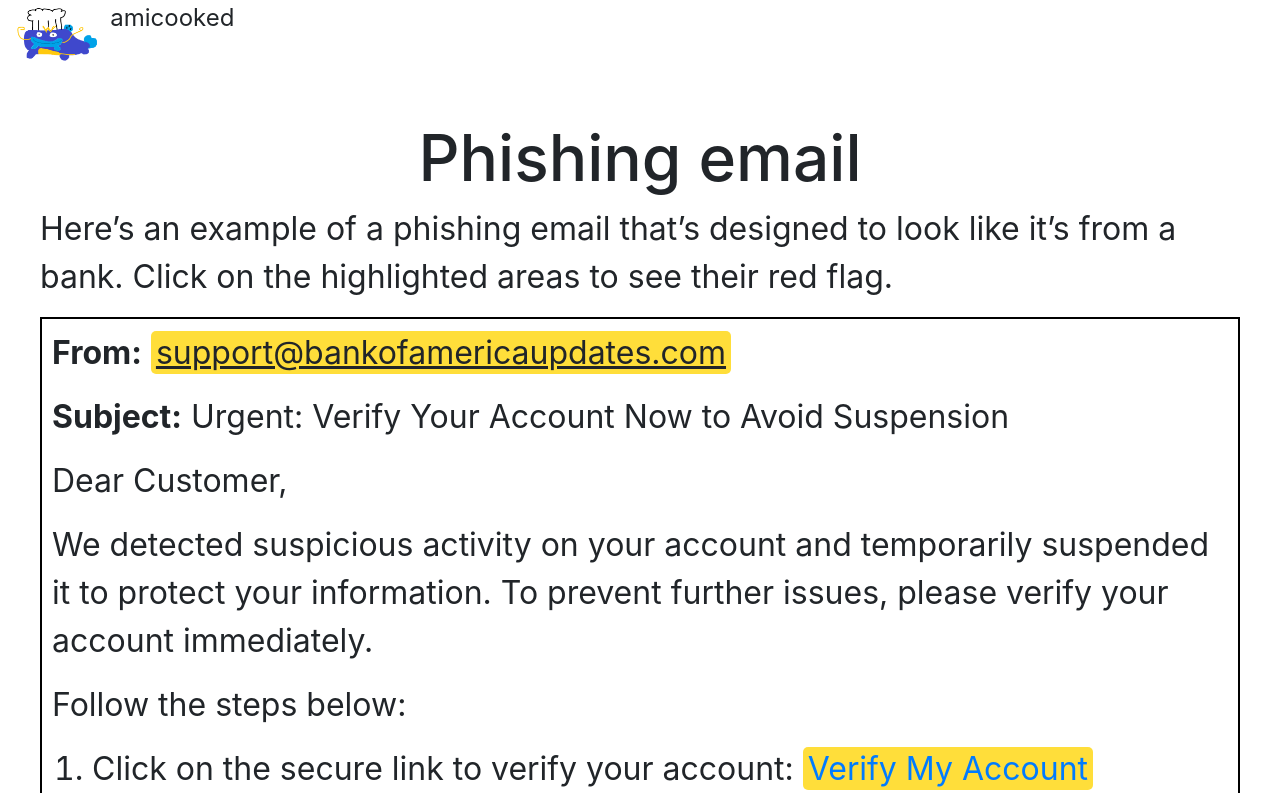
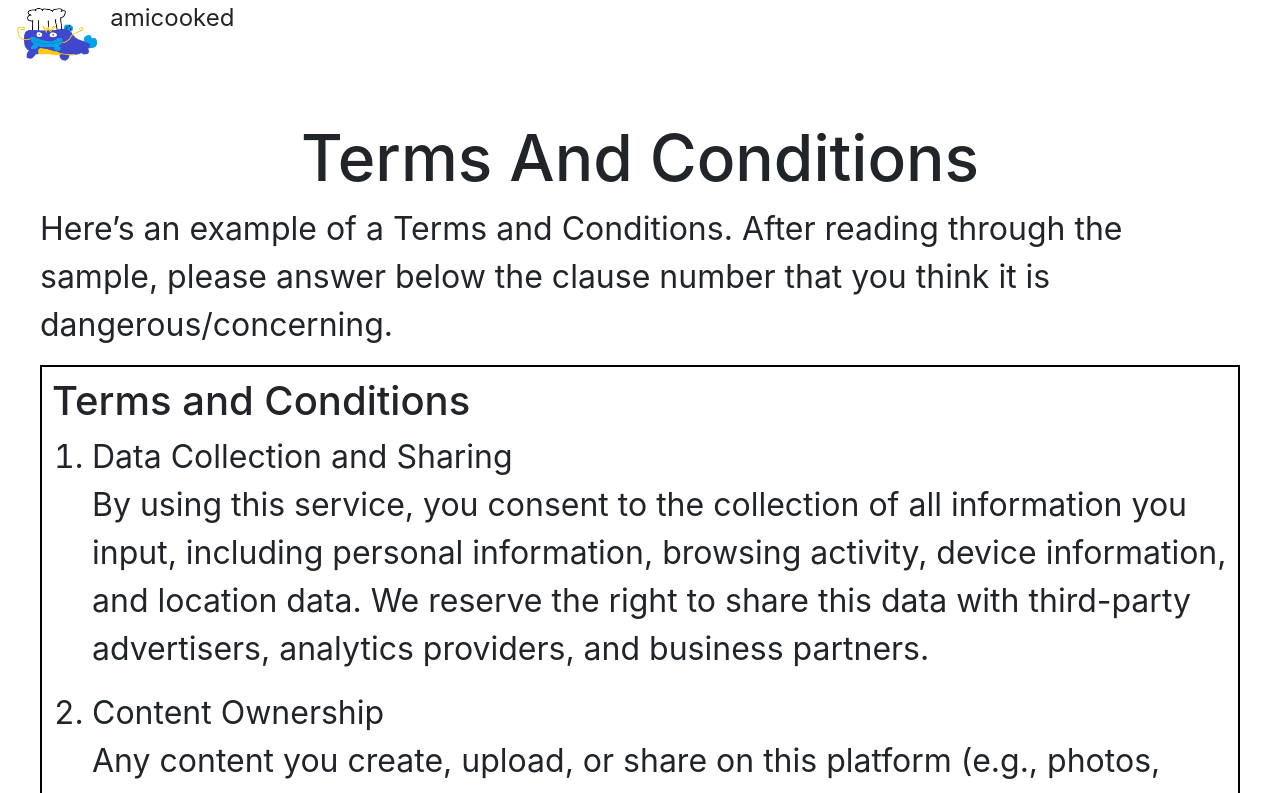
Before and after one commit to majackie/amicooked, a React (Create React App) app in the folder frontend/: page /user-dashboard/safety-tools/lesson/3/interactive in a window 1280 px wide. Shown: the top 793 px of the page. Built offline with nearby package versions, Linux system fonts and the light colour scheme.

Commit message:
Implemented dynamic rendering; Added more contents to DB

```diff
--- a/frontend/src/App.js
+++ b/frontend/src/App.js
@@ -10,7 +10,6 @@
 import LessonsHome from "./pages/LessonsHome";
 import Lesson from "./pages/Lesson";
 import Phishing from "./pages/interactive/Phishing";
-import Password from "./pages/interactive/Password";
 import TermsNConditions from "./pages/interactive/TermsNConditions"
 
 function App() {
@@ -29,11 +28,8 @@
         <Route path="/user-dashboard/safety-tools/lessons-home" element={<LessonsHome />} />
         {/* TODO: Turn this into a loop to generate Route component with path lesson/id */}
         <Route path="/user-dashboard/safety-tools/lesson/:topicId" element={<Lesson />} />
-        <Route path="/user-dashboard/safety-tools/lesson/:topicId/interactive" element={<Phishing />} />
-        <Route path="/user-dashboard/safety-tools/lesson/:topicId" element={<Lesson />} />
-        {/* TODO: Remove once added contents to DB */}
-        <Route path="/user-dashboard/safety-tools/lesson/2" element={<Password topicId={2} topicName={"Password Management"}/>} />
-        <Route path="/user-dashboard/safety-tools/lesson/2/interactive" element={<TermsNConditions topicId={2} />} />
+        <Route path="/user-dashboard/safety-tools/lesson/1/interactive" element={<Phishing />} />
+        <Route path="/user-dashboard/safety-tools/lesson/3/interactive" element={<TermsNConditions />} />
       </Routes>
     </>
   );
--- a/frontend/src/pages/Lesson.js
+++ b/frontend/src/pages/Lesson.js
@@ -1,27 +1,24 @@
+import axios from "axios";
 import { useEffect, useState } from "react";
-import axios from "axios";
+import { useNavigate, useParams } from "react-router-dom";
 
 import AppHeader from "../shared/AppHeader";
-import { useNavigate, useParams } from "react-router-dom";
 import Button from "../shared/Button"
 import "../style/Lesson.css";
 import HtmlRenderer from "../shared/HtmlRenderer";
 
 function Lesson() {
-// TODO
-// Retrieve from db to get details[props.id]
-// Display contents from details like details.topic, details.content
-// * contents will be in html format for parsing
     const { topicId } = useParams();
     const [lesson, setLesson] = useState();
     const navigate = useNavigate();
     console.log("Topic id: "+topicId)
 
     useEffect(() => {
+        console.log("@@@ in useEffect")
         const fetchLesson = async () => {
             try {
                 const response = await axios.get(`http://127.0.0.1:5000/lesson/${topicId}`);
-                console.log("@@@ Retrieved lesson "+response.data.topicName)
+                // console.log("@@@ Retrieved lesson "+response.data.topicName)
                 setLesson(response.data)
             } catch (error) {
                 console.error("Error fetching lesson:", error);
@@ -35,10 +32,15 @@
         <div className="Lesson">
             <AppHeader />
             <div className="Lesson-body">
-                <h2>{lesson.topicName}</h2>
-                <HtmlRenderer classNameString="Lesson-content" htmlString={lesson.topicContent} />
-                <Button theme="primary" onClick={() => navigate(`/user-dashboard/safety-tools/lesson/${topicId}/interactive`)}>See example</Button>
-                <Button theme="back" onClick={() => navigate('/user-dashboard/safety-tools/lessons-home')}>Back</Button>
+                {/* Ensure lesson obj is ready before rendering */}
+                {lesson && (
+                    <>
+                        <h2>{lesson.topicName}</h2>
+                        <HtmlRenderer classNameString="Lesson-content" htmlString={lesson.topicContent} />
+                        <Button style={{ display: lesson.isInteractive ? 'block' : 'none'}} theme="primary" onClick={() => navigate(`/user-dashboard/safety-tools/lesson/${topicId}/interactive`)}>See example</Button>
+                        <Button theme="back" onClick={() => navigate('/user-dashboard/safety-tools/lessons-home')}>Back</Button>
+                    </>
+                )}
             </div>
         </div>
     )
--- a/frontend/src/pages/LessonsHome.js
+++ b/frontend/src/pages/LessonsHome.js
@@ -16,6 +16,7 @@
                 </div>
                 <Button theme="primary" onClick={() => navigate('/user-dashboard/safety-tools/lesson/1')}>Phishing Emails</Button>
                 <Button theme="primary" onClick={() => navigate('/user-dashboard/safety-tools/lesson/2')}>Password Management</Button>
+                <Button theme="primary" onClick={() => navigate('/user-dashboard/safety-tools/lesson/3')}>Terms And Conditions</Button>
                 <Button theme="primary" onClick={() => navigate('/user-dashboard/safety-tools')}>Back</Button>
             </div>
         </div>
--- a/frontend/src/pages/interactive/Phishing.js
+++ b/frontend/src/pages/interactive/Phishing.js
@@ -45,7 +45,7 @@
                         <p>We detected suspicious activity on your account and temporarily suspended it to protect your information. To prevent further issues, please verify your account immediately.</p>
                         <p>Follow the steps below:</p>
                         <ol>
-                            <li>Click on the secure link to verify your account: <span className="Redflag" onClick={() => handleToggleDropdown(1)}><a href="">{highlights[1]}</a></span></li>
+                            <li>Click on the secure link to verify your account: <span className="Redflag" onClick={() => handleToggleDropdown(1)}><a href="" onClick={() => navigate('/dangerous-phishing-url')}>{highlights[1]}</a></span></li>
                             <div
                             ref={(el) => dropdownRefs.current[1] = el}
                             className={`dropdown ${openDropdownIndex === 1 ? 'open' : ''}`}
--- a/frontend/src/pages/interactive/TermsNConditions.js
+++ b/frontend/src/pages/interactive/TermsNConditions.js
@@ -9,8 +9,8 @@
     const navigate = useNavigate();
     const [value, setValue] = useState([]);
     const handleChange = (val) => setValue(val);
+    const [text, setText] = useState("")
 
-    console.log("value selected: "+value)
     const options = [
         { label: "1. Data Collection and Sharing", value: 1},
         { label: "2. Content Ownership", value: 2},
@@ -20,22 +20,24 @@
         { label: "6. Non-Disparagement", value: 6},
         { label: "7. Changes to Terms", value: 7},
     ];
-    const [openDropdownIndex, setOpenDropdownIndex] = useState(-1);
-    const dropdownRefs = useRef([]);
 
-    const handleToggleDropdown = (index) => {
-        setOpenDropdownIndex(openDropdownIndex === index ? null : index);
-    };
+    const handleAnswer = (value) => {
+        // console.log("Length: "+value.length)
+        const result = checkAnswer(value);
 
-    // <span className="Redflag" onClick={() => handleToggleDropdown(0)}><u>{highlights[0]}</u></span></p>
-    // <div
-    //     ref={(el) => dropdownRefs.current[0] = el}
-    //     className={`dropdown ${openDropdownIndex === 0 ? 'open' : ''}`}
-    //     style={{
-    //         maxHeight: openDropdownIndex === 0 ? `${dropdownRefs.current[0]?.scrollHeight}px` : '0px',}}
-    // >
-    //     <p>Email Address: The email is from "support@bankofamericaupdates.com", which is not the official Bank of America domain.</p>
-    // </div>
+        if (result) {
+            console.log("Correct")
+            setText("Correct! All of the clauses are either dangerous or concerning");
+        } else {
+            console.log("False")
+            setText("Wrong. Please try again, you must not accept the Terms And Conditions even if one clause is concerning.");
+        }
+    }
+
+    const checkAnswer = (value) => {
+        console.log("value selected: "+value)
+        return (value.length == 7);
+    }
 
     return (
         <div className="TermsNConditions">
@@ -73,8 +75,9 @@
                         onChange={handleChange}>
                             {renderToggleButtons(options)}
                     </ToggleButtonGroup>
+                    <h3>Answer: {text}</h3>
                 </div>
-                <Button theme="primary" onClick={handleAnswer}>Check Answer</Button>
+                <Button theme="primary" onClick={() => handleAnswer(value)}>Check Answer</Button>
                 <Button theme="back" onClick={() => navigate('/user-dashboard/safety-tools/lessons-home')}>Back to Lessons</Button>
             </div>
         </div>
@@ -89,15 +92,4 @@
     ));
 };
 
-function handleAnswer(value) {
-    if (value.length == 7) {
-        console.log("Correct")
-        // return true
-    } else {
-        console.log("False")
-    }
-
-    // return false
-}
-
 export default TermsNConditions;
```
Also changed, not shown: 1 other file (tests, documents, lock files or other folders).
